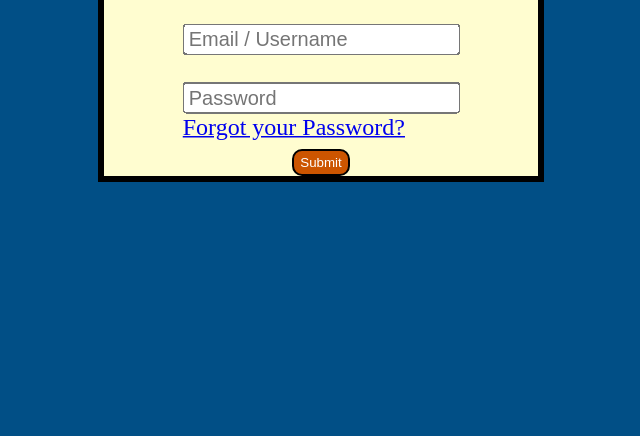
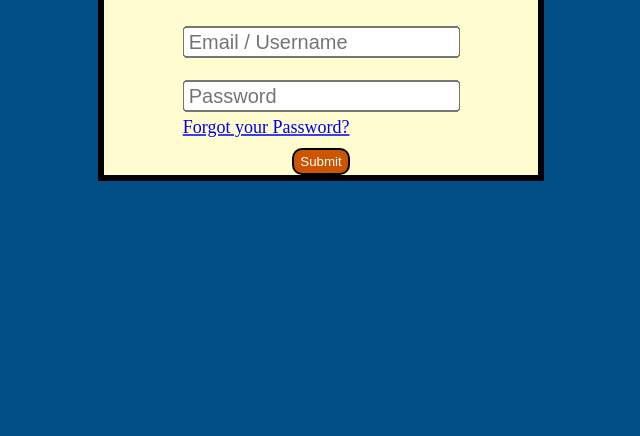
Before and after one commit to alec202/CalorieTrackerVanilla, a plain HTML site: page index.html in a window 1280 px wide. Shown: the part 364-800 px from the top of the page, without its empty margins (319-959 px from the left). Drawn offline with Linux system fonts and the light colour scheme.

Commit message:
added spacing between login widget elements

```diff
--- a/index.html
+++ b/index.html
@@ -17,9 +17,8 @@
                 <div class="login-widgets">
                     <input type="text" name="user" id="user" autocomplete="username" placeholder="Email / Username">
                     <input type="password" name="pass" id="pass" autocomplete="current-password" placeholder="Password">
-                    <div>
-                        <a href="#">Forgot your Password?</a>
-                    </div>
+                    <a href="#">Forgot your Password?</a>
+
                 </div>
                 <!-- <div class="loginButtons"> -->
                 <input type="button" value="Submit">
--- a/styles/loginStyles.css
+++ b/styles/loginStyles.css
@@ -40,12 +40,20 @@ form {
     flex-direction: column;
     align-items: flex-start;
     margin: 0 auto;
+    gap: 3px;
 }
 
-/* create spacing between input boxes */
-div > input:first-child {
-    /* select first child of */
-    margin-bottom: 18px;
+/* create spacing between input widgets */
+div > input:first-of-type {
+    margin-bottom: 6px;
+}
+
+div > input:last-of-type{
+    margin-top:6px;
+}
+
+div > a {
+    font-size: 12px;
 }
 /* Done createing space between input */
 
```
